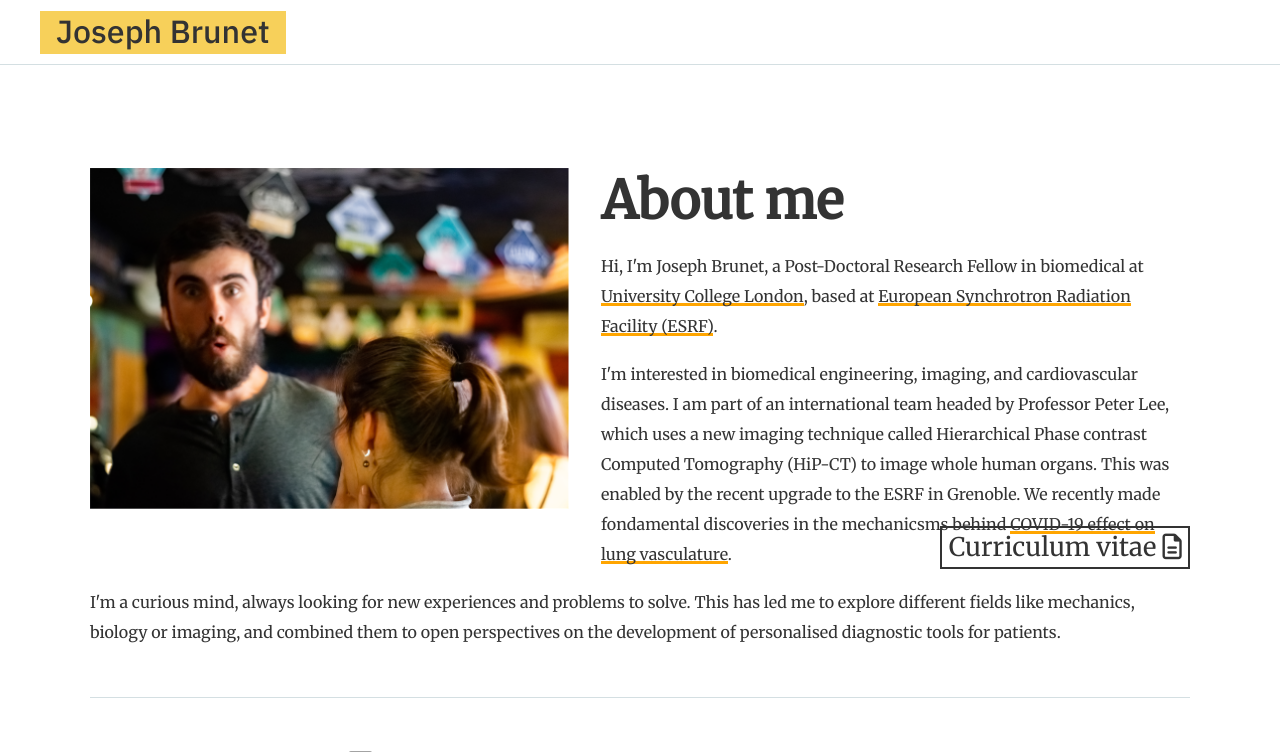
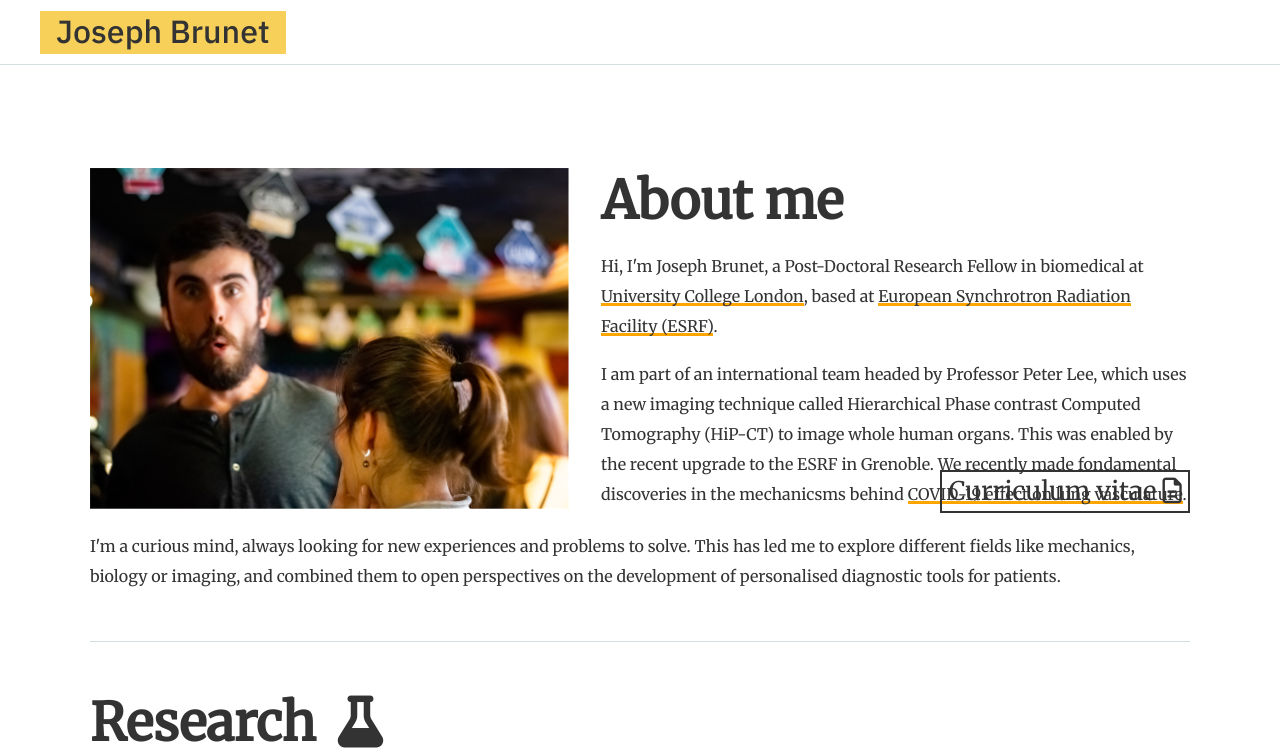
Before and after one commit to JosephBrunet/JosephBrunet.github.io, a Jekyll site: the page built from index.html, in a window 1280 px wide and 900 px high, cut to the strip 0-752 px from the top of the window. Built offline with Jekyll 4.4.1, drawn with Linux system fonts in a browser that asks for light colours; nearby versions of some CDN libraries; some web fonts are replaced.

Commit message:
Update index.html

```diff
--- a/index.html
+++ b/index.html
@@ -26,7 +26,6 @@ permalink: /
 				Hi, I'm Joseph Brunet, a Post-Doctoral Research Fellow in biomedical at <a href="https://www.ucl.ac.uk/" target="\_blank">University College London</a>, based at <a href="https://www.esrf.fr/" target="\_blank">European Synchrotron Radiation Facility (ESRF)</a>.
 			</p>
 			<p>
-				I'm interested in biomedical engineering, imaging, and cardiovascular diseases.
 	      I am part of an international team headed by Professor Peter Lee, which uses a new imaging technique called Hierarchical Phase contrast Computed Tomography (HiP-CT) to image whole human organs. This was enabled by the recent upgrade to the ESRF in Grenoble. We recently made fondamental discoveries in the mechanicsms behind <a href="https://www.atsjournals.org/doi/full/10.1164/rccm.202103-0594IM" target="\_blank">COVID-19 effect on lung vasculature</a>.
 			</p>
 			</div>
```
